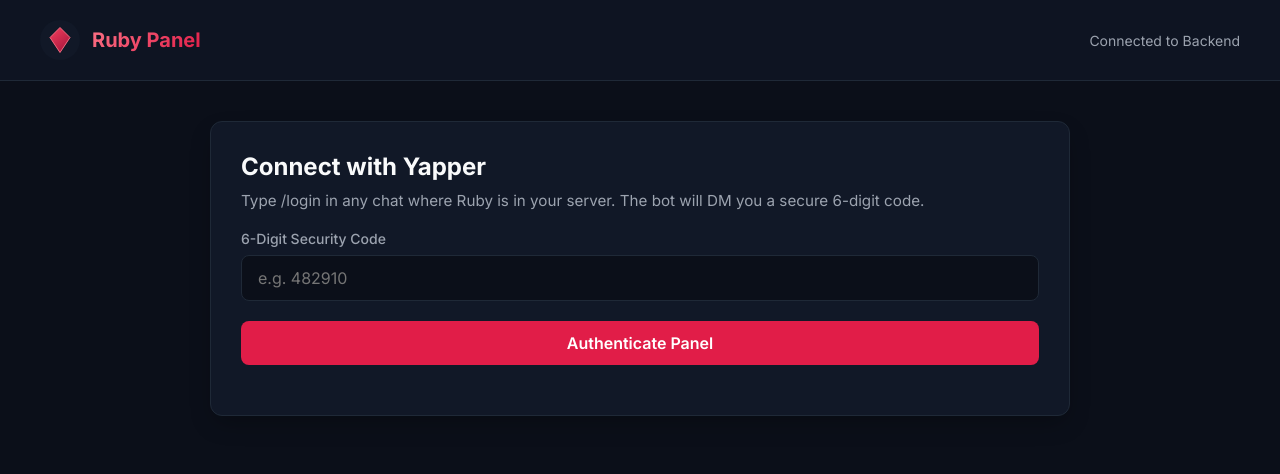
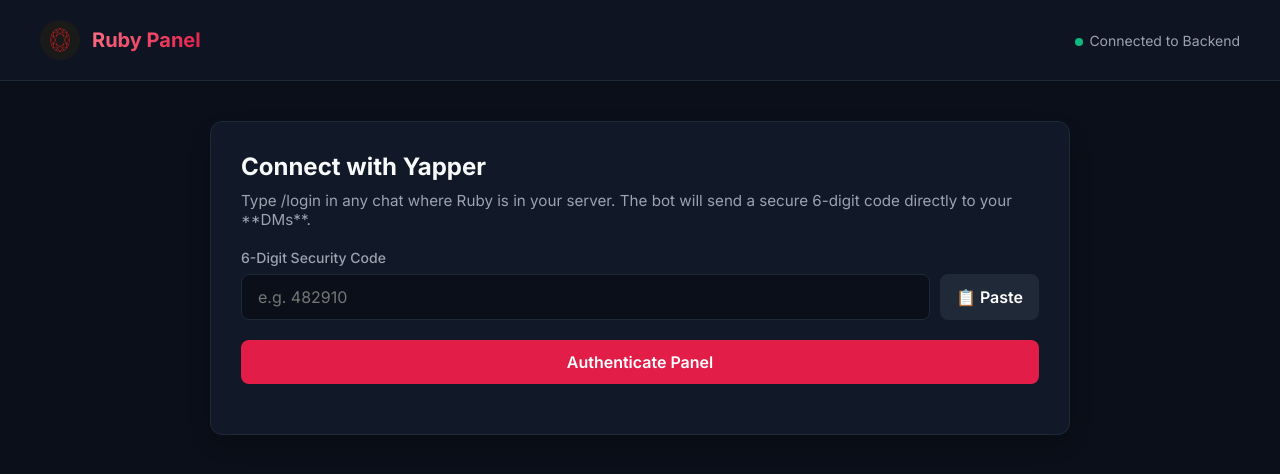
Before and after one commit to Mouhammad2011/ruby-yapper-bot, a website: page ruby-bot/index.html in a window 1280 px wide. Drawn offline with Linux system fonts and the light colour scheme.

Commit message:
Update index.html with favicon and button enhancements

```diff
--- a/ruby-bot/index.html
+++ b/ruby-bot/index.html
@@ -4,6 +4,8 @@
     <meta charset="UTF-8">
     <meta name="viewport" content="width=device-width, initial-scale=1.0">
     <title>Ruby Bot • Control Panel</title>
+    <!-- Favicon using your asset -->
+    <link rel="icon" type="image/png" href="ruby-bot.png">
     <link href="https://fonts.googleapis.com/css2?family=Inter:wght@400;500;600;700&display=swap" rel="stylesheet">
     <style>
         :root {
@@ -36,24 +38,14 @@
         .server-card { background: var(--bg); border: 1px solid var(--border); border-radius: 8px; padding: 20px; cursor: pointer; transition: all 0.2s; text-align: center; }
         .server-card:hover { border-color: var(--ruby); transform: translateY(-2px); }
         .toggle-row { display: flex; justify-content: space-between; align-items: center; padding: 12px 0; border-bottom: 1px solid var(--border); }
-        .status-badge { display: inline-block. width: 8px; height: 8px; border-radius: 50%; background: #10b981; margin-right: 6px; }
+        .status-badge { display: inline-block; width: 8px; height: 8px; border-radius: 50%; background: #10b981; margin-right: 6px; }
     </style>
 </head>
 <body>
 
     <header>
         <div class="logo-area">
-            <!-- Uses your custom Ruby logo style -->
-            <svg width="40" height="40" viewBox="0 0 512 512" fill="none" xmlns="http://www.w3.org/2000/svg">
-                <circle cx="256" cy="256" r="256" fill="#111827"/>
-                <path d="M256 96L384 224L256 416L128 224L256 96Z" fill="url(#paint0_linear)" stroke="#fb7185" stroke-width="12"/>
-                <defs>
-                    <linearGradient id="paint0_linear" x1="128" y1="96" x2="384" y2="416" gradientUnits="userSpaceOnUse">
-                        <stop stop-color="#f43f5e"/>
-                        <stop offset="1" stop-color="#9f1239"/>
-                    </linearGradient>
-                </defs>
-            </svg>
+            <img src="ruby-bot.png" alt="Ruby Logo">
             <h1>Ruby Panel</h1>
         </div>
         <div id="connectionStatus" style="font-size: 0.875rem; color: var(--text-muted);">
@@ -65,10 +57,13 @@
         <!-- STEP 1: AUTHENTICATION (6-DIGIT CODE) -->
         <div id="authCard" class="card">
             <h2>Connect with Yapper</h2>
-            <p>Type <code>/login</code> in any chat where Ruby is in your server. The bot will DM you a secure 6-digit code.</p>
+            <p>Type <code>/login</code> in any chat where Ruby is in your server. The bot will send a secure 6-digit code directly to your **DMs**.</p>
             <div class="form-group">
                 <label for="codeEntry">6-Digit Security Code</label>
-                <input type="text" id="codeEntry" placeholder="e.g. 482910" maxlength="6">
+                <div style="display: flex; gap: 10px;">
+                    <input type="text" id="codeEntry" placeholder="e.g. 482910" maxlength="6">
+                    <button type="button" onclick="pasteFromClipboard()" style="width: auto; white-space: nowrap; padding: 0 16px; background: var(--border);">📋 Paste</button>
+                </div>
             </div>
             <button onclick="verifyCode()">Authenticate Panel</button>
             <p id="authError" style="color: #f43f5e; margin-top: 15px; font-size: 0.875rem;"></p>
@@ -112,14 +107,38 @@
     </div>
 
     <script>
-        // CHANGE THIS TO YOUR RENDER URL (without trailing slash)
-        const API_URL = 'https://ruby-yapper-bot.onrender.com';
+        const API_URL = ''; // Direct host origin
 
         let authToken = localStorage.getItem('ruby_token');
         let currentServerId = null;
 
         if (authToken) {
             loadServers();
+        }
+
+        // Auto-Submit when 6 digits are typed or pasted
+        document.getElementById('codeEntry').addEventListener('input', (e) => {
+            const val = e.target.value.replace(/[^0-9]/g, '');
+            e.target.value = val;
+            if (val.length === 6) {
+                verifyCode();
+            }
+        });
+
+        // Paste from clipboard button action
+        async function pasteFromClipboard() {
+            try {
+                const text = await navigator.clipboard.readText();
+                const code = text.replace(/[^0-9]/g, '').trim();
+                if (code.length === 6) {
+                    document.getElementById('codeEntry').value = code;
+                    verifyCode();
+                } else {
+                    alert('Clipboard does not contain a valid 6-digit code.');
+                }
+            } catch (err) {
+                alert('Please allow clipboard permissions or manually type the code.');
+            }
         }
 
         async function verifyCode() {
```
